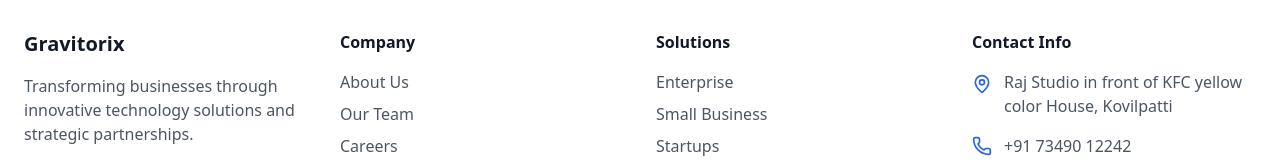
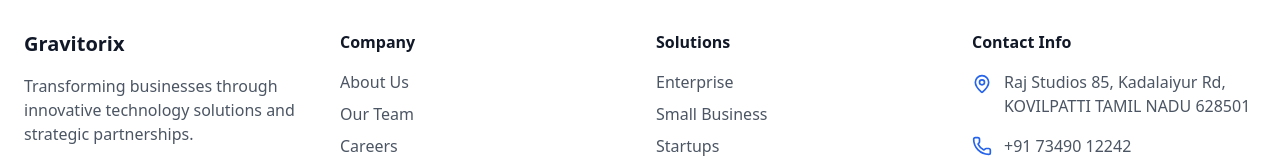
Before and after one commit to ReeganKumaran/GTX_Website, a React (Create React App) app: page / in a window 1280 px wide. Shown: the part 5569-5737 px from the top of the page. Built offline with nearby package versions, Linux system fonts and the light colour scheme; no server answers; a web font is replaced by a local one.

Commit message:
feat: Update contact address in ContactFooter

```diff
--- a/src/Pages/ContactFooter.js
+++ b/src/Pages/ContactFooter.js
@@ -217,7 +217,7 @@ const ContactFooter = () => {
             <div className="space-y-4">
               <div className="flex items-start gap-3">
                 <MapPin className="w-5 h-5 text-blue-600 mt-1 flex-shrink-0" />
-                <span className="text-gray-600">Raj Studio in front of KFC yellow color House, Kovilpatti</span>
+                <span className="text-gray-600">Raj Studios 85, Kadalaiyur Rd, KOVILPATTI TAMIL NADU 628501</span>
               </div>
               <div className="flex items-center gap-3">
                 <Phone className="w-5 h-5 text-blue-600 flex-shrink-0" />
```
